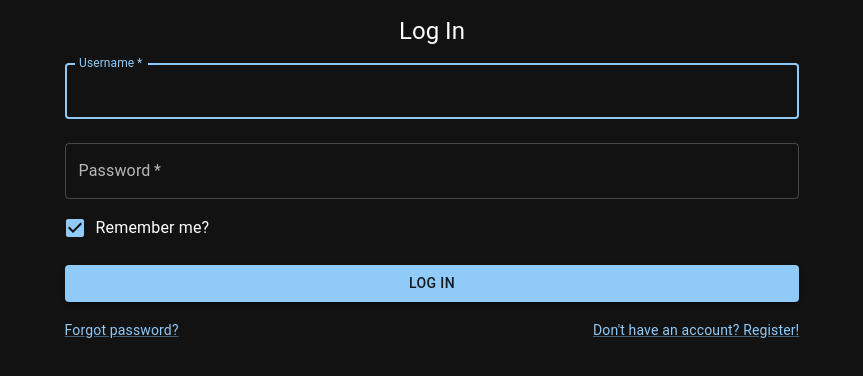
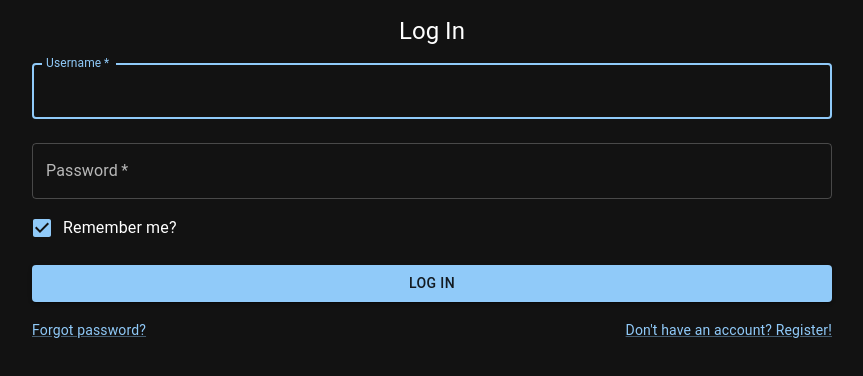
Before and after one commit to zachbakerdev/open-natter-client, a React (Create React App) app: page /login in a window 1280 px wide. Shown: the top 376 px of the page, without its empty margins (208-1071 px from the left). Built offline with nearby package versions, Linux system fonts and the light colour scheme.

Commit message:
feat: give login form better bounding box

```diff
--- a/src/pages/LoginPage.tsx
+++ b/src/pages/LoginPage.tsx
@@ -36,7 +36,15 @@ const LoginPage: FC = () => {
             <Typography component="h1" variant="h5">
                 {strings.login}
             </Typography>
-            <Box component="form" onSubmit={handleSubmit}>
+            <Box
+                component="form"
+                onSubmit={handleSubmit}
+                style={{
+                    minWidth: "300px",
+                    maxWidth: "800px",
+                    width: "85%"
+                }}
+            >
                 <TextField
                     margin="normal"
                     required
```
